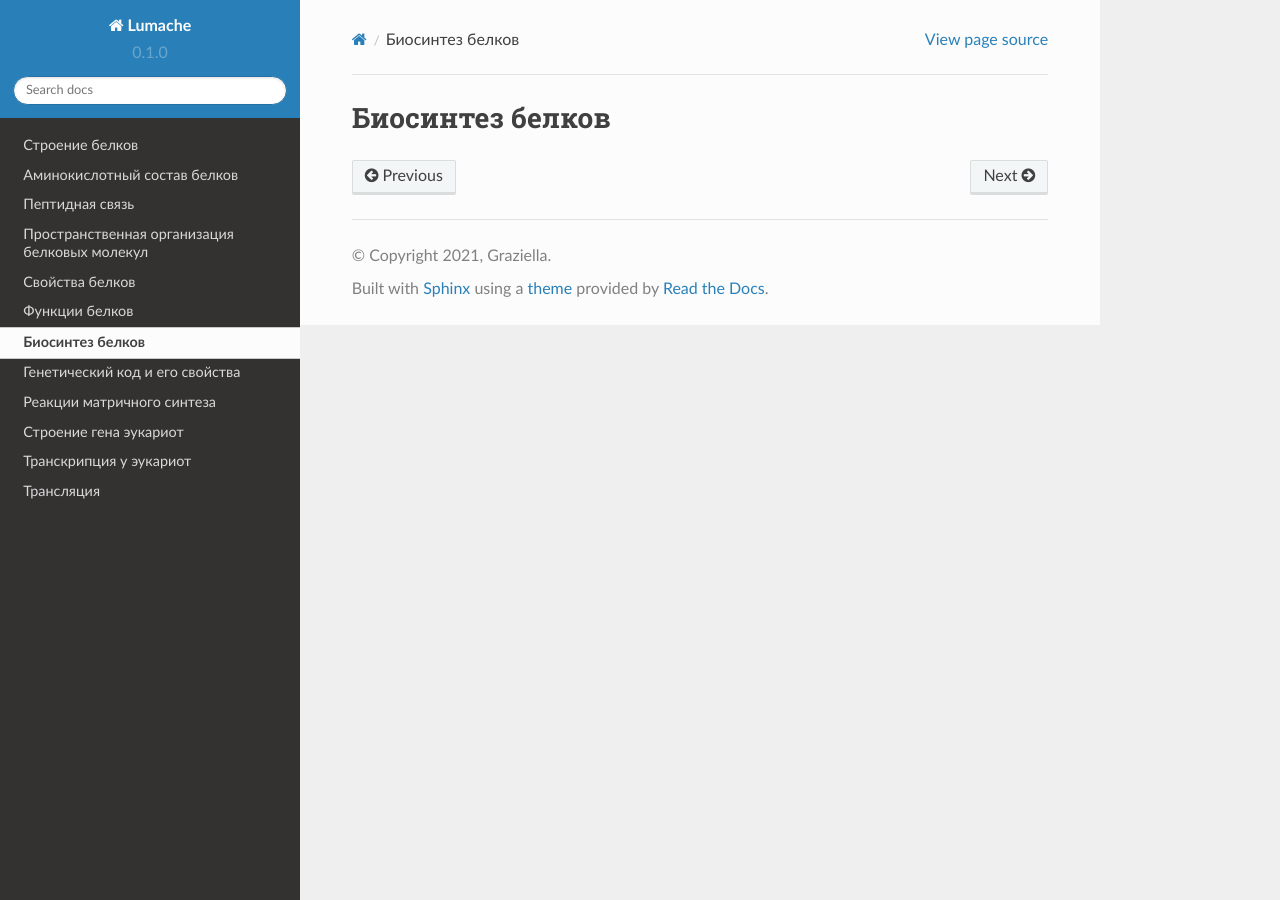
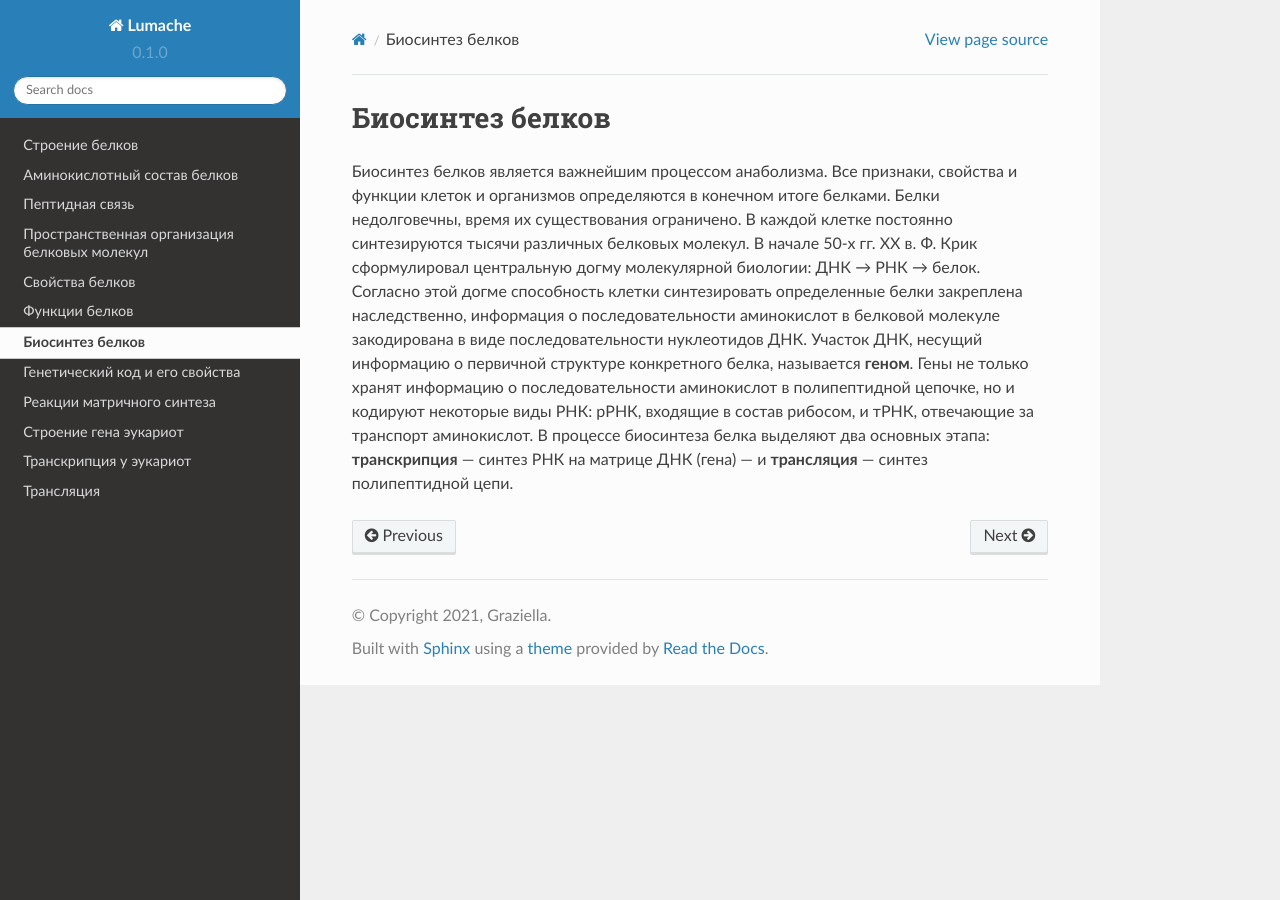
Before and after one commit to neptune2021/test_documentation, a Sphinx documentation site: the page built from docs/source/07.rst, in a window 1280 px wide. Built offline with Sphinx 7.4.7 and the Read the Docs theme 2.0.0, drawn with Linux system fonts in a browser that asks for light colours.

Commit message:
Update 07.rst

```diff
--- a/docs/source/07.rst
+++ b/docs/source/07.rst
@@ -1,2 +1,3 @@
 Биосинтез белков
 ======================
+Биосинтез белков является важнейшим процессом анаболизма. Все признаки, свойства и функции клеток и организмов определяются в конечном итоге белками. Белки недолговечны, время их существования ограничено. В каждой клетке постоянно синтезируются тысячи различных белковых молекул. В начале 50-х гг. ХХ в. Ф. Крик сформулировал центральную догму молекулярной биологии: ДНК → РНК → белок. Согласно этой догме способность клетки синтезировать определенные белки закреплена наследственно, информация о последовательности аминокислот в белковой молекуле закодирована в виде последовательности нуклеотидов ДНК. Участок ДНК, несущий информацию о первичной структуре конкретного белка, называется **геном**. Гены не только хранят информацию о последовательности аминокислот в полипептидной цепочке, но и кодируют некоторые виды РНК: рРНК, входящие в состав рибосом, и тРНК, отвечающие за транспорт аминокислот. В процессе биосинтеза белка выделяют два основных этапа: **транскрипция** — синтез РНК на матрице ДНК (гена) — и **трансляция** — синтез полипептидной цепи.
```
